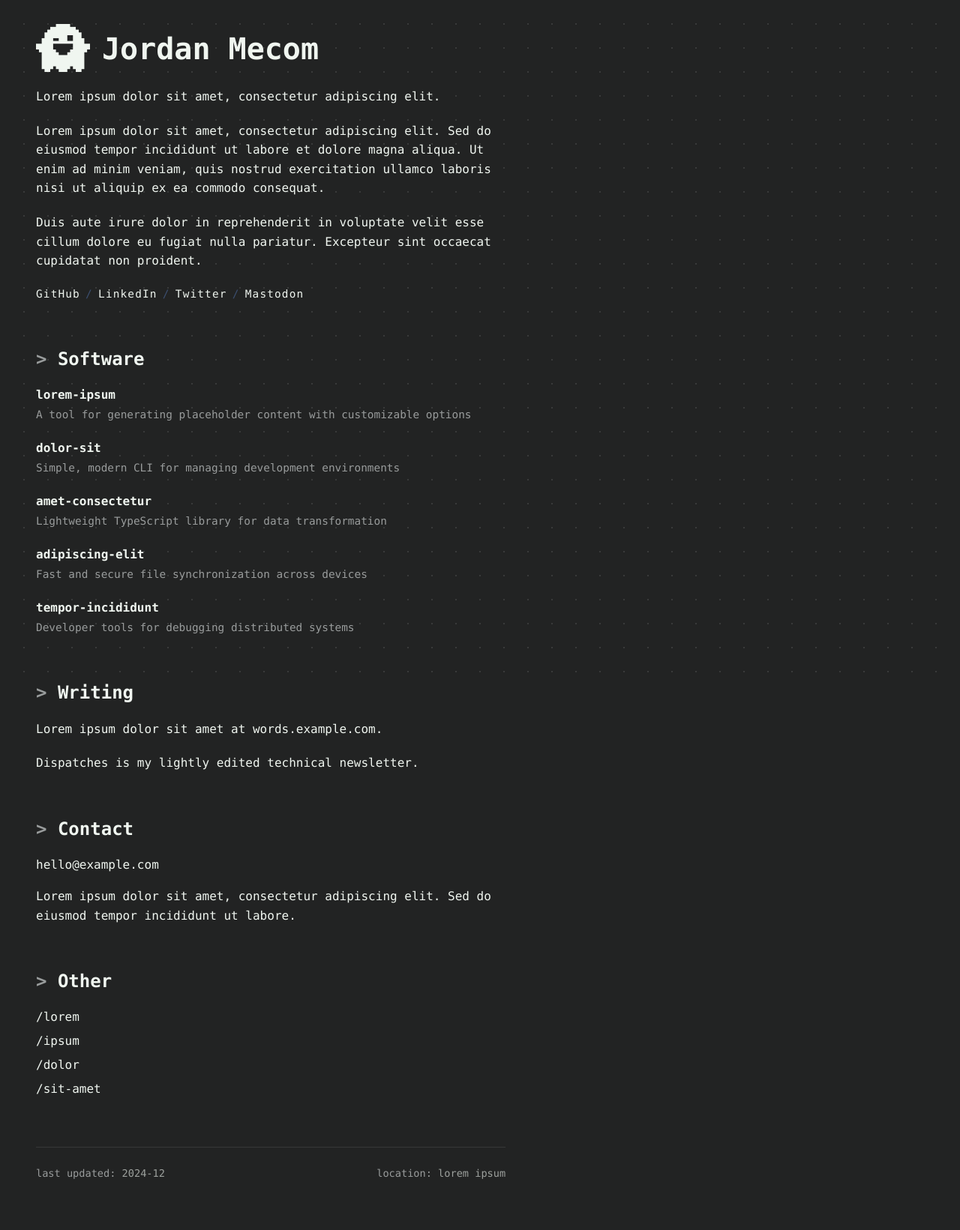
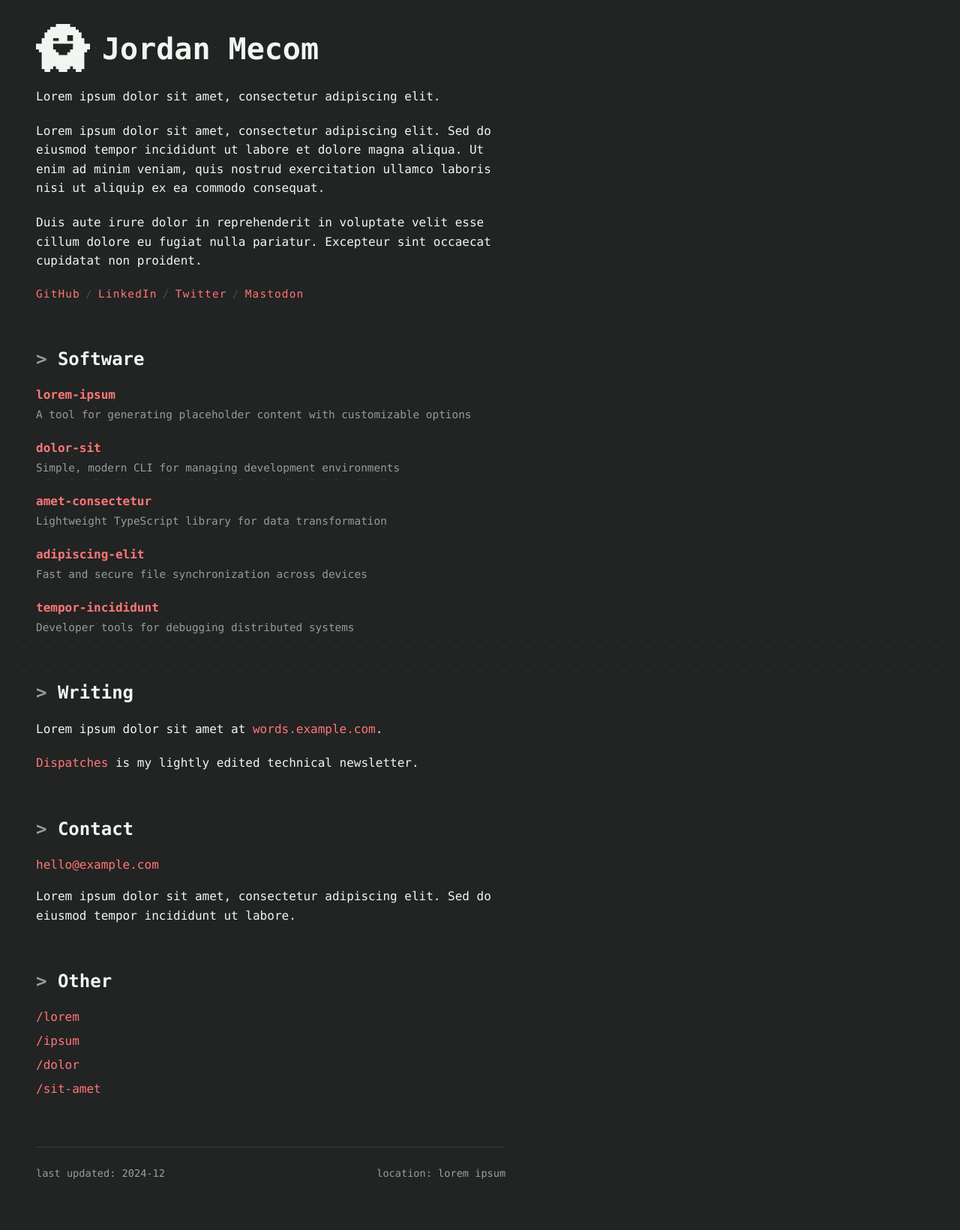
Before and after one commit to jmecom/jmecom.github.io, a Jekyll site: the page built from index.md, in a window 1280 px wide. Shown: the whole page at 75% size. Built offline with Jekyll 4.4.1, drawn with Linux system fonts in a browser that asks for light colours.

Commit message:
Add coral accent color for links, remove underlines
- Links: #ff7777, hover: #ff9999
- Remove sliding underline effect
- Fix project name link hover state

🤖 Generated with [Claude Code](https://claude.com/claude-code)

Co-Authored-By: Claude Opus 4.5 <noreply@anthropic.com>

```diff
--- a/css/main.scss
+++ b/css/main.scss
@@ -11,8 +11,8 @@
   --surface: #222323;
   --panel: #2c2d2d;
   --edge: #3a3b3b;
-  --accent: #f0f6f0;
-  --accent-hover: #ffffff;
+  --accent: #ff7777;
+  --accent-hover: #ff9999;
   --rule: 1px solid rgba(240, 246, 240, 0.1);
   --glow: 0 0 0 1px rgba(240, 246, 240, 0.05);
 }
@@ -133,7 +133,7 @@ a:focus {
 
 .social-row a:hover,
 .social-row a:focus {
-  text-decoration: underline;
+  text-decoration: none;
 }
 
 .social-row .icon {
@@ -250,36 +250,6 @@ h2::before {
   color: var(--muted);
 }
 
-/* Sliding underline hover for links */
-.social-row a,
-.project-name a,
-.links-list a {
-  position: relative;
-}
-
-.social-row a::after,
-.project-name a::after,
-.links-list a::after {
-  content: "";
-  position: absolute;
-  bottom: -2px;
-  left: 0;
-  width: 0;
-  height: 1px;
-  background-color: var(--accent);
-  transition: width 0.2s ease;
-}
-
-.social-row a:hover::after,
-.project-name a:hover::after,
-.links-list a:hover::after {
-  width: 100%;
-}
-
-.social-row a:hover,
-.social-row a:focus {
-  text-decoration: none;
-}
 
 /* Project list */
 .project-list {
@@ -300,6 +270,10 @@ h2::before {
 .project-name a {
   color: inherit;
   text-decoration: none;
+}
+
+.project-name a:hover {
+  color: var(--accent-hover);
 }
 
 .project-desc {
```
